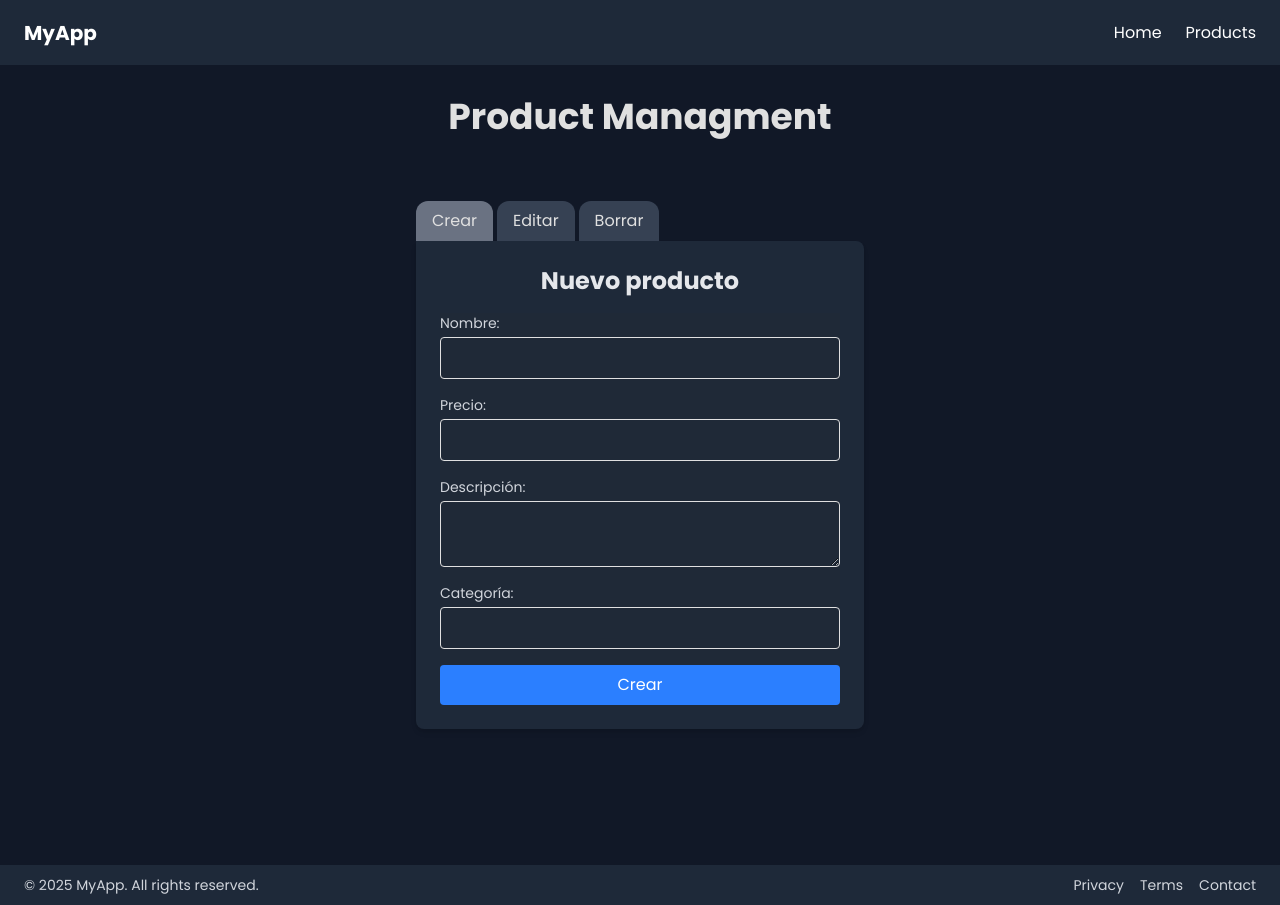
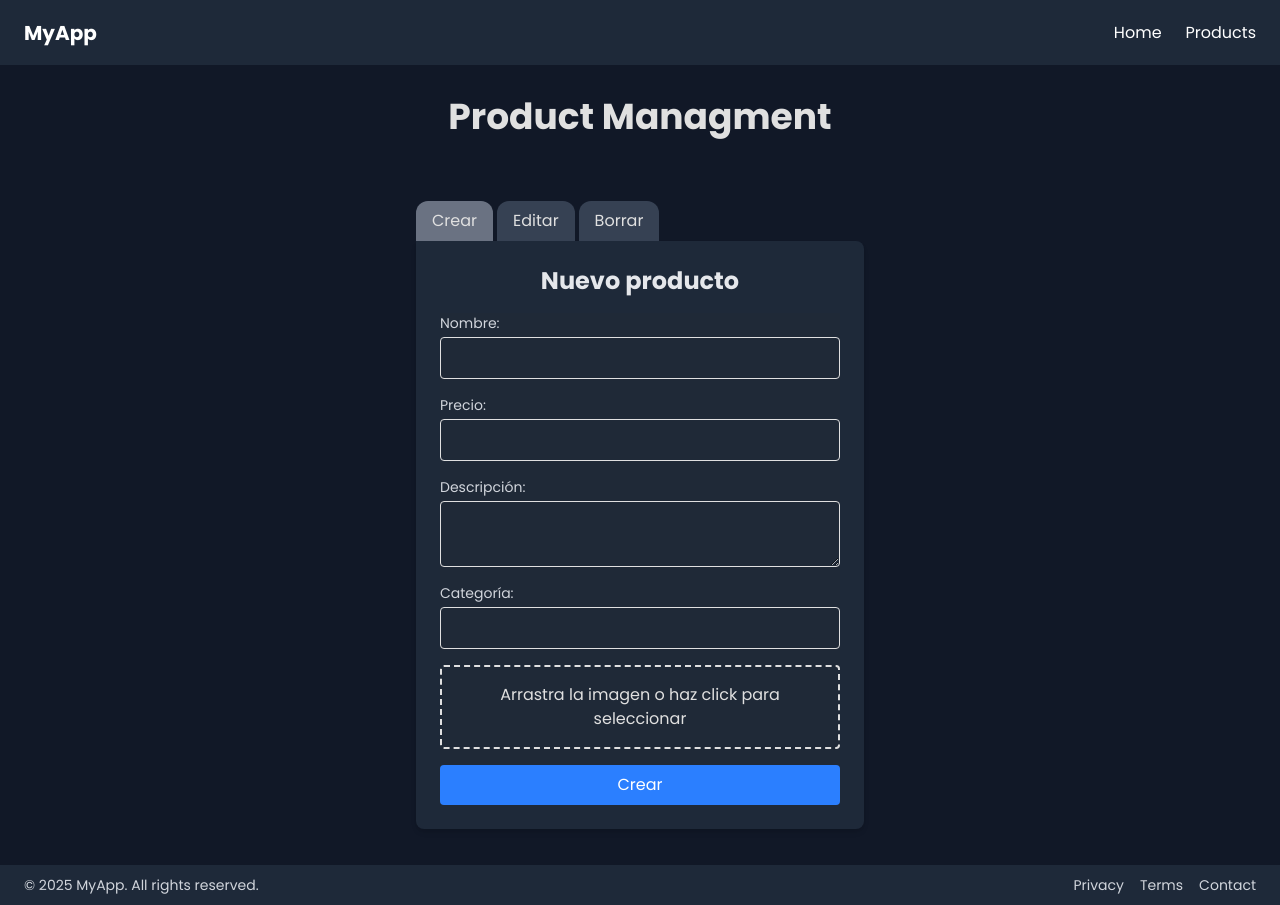
Before and after one commit to alexismandracchia/diveria-bootcamp2025, a Next.js app in the folder tomas-jimena/: page /admin/products in a window 1280 px wide. Built offline with nearby package versions, Linux system fonts and the light colour scheme; no server answers.

Commit message:
agrega soporte para imagen, dnd en CreateProductForm

```diff
--- a/tomas-jimena/src/components/admin-products/CreateProductForm.tsx
+++ b/tomas-jimena/src/components/admin-products/CreateProductForm.tsx
@@ -1,8 +1,13 @@
+"use client";
+import { useState } from "react";
+
 import { useAppState } from "@/hooks/useAppState";
 import { NewItem } from "@/types/app.types";
 
 export default function CreateProductForm() {
   const { addItem } = useAppState();
+  const [imageFile, setImageFile] = useState<File | null>(null);
+  const [preview, setPreview] = useState<string | null>(null);
 
   const handleSubmit = async (e: React.FormEvent<HTMLFormElement>) => {
     e.preventDefault();
@@ -13,10 +18,14 @@ export default function CreateProductForm() {
       price: Number(formData.get("price")),
       description: formData.get("description") as string,
       category: formData.get("category") as string,
-      image: undefined,
+      image: preview || undefined,
     };
+
     addItem(newItem);
+
     e.currentTarget.reset();
+    setImageFile(null);
+    setPreview(null);
   };
 
   return (
@@ -84,6 +93,40 @@ export default function CreateProductForm() {
             required
           />
         </div>
+
+        <div
+          className="border-2 border-dashed p-4 rounded text-center cursor-pointer"
+          onDrop={(e) => {
+            e.preventDefault();
+            const file = e.dataTransfer.files[0];
+            if (file && file.type.startsWith("image/")) {
+              setImageFile(file);
+              setPreview(URL.createObjectURL(file));
+            }
+          }}
+          onDragOver={(e) => e.preventDefault()}
+          onClick={() => document.getElementById("imageInput")?.click()}
+        >
+          {preview ? (
+            <img src={preview} alt="Preview" className="mx-auto max-h-48" />
+          ) : (
+            <p>Arrastra la imagen o haz click para seleccionar</p>
+          )}
+          <input
+            type="file"
+            accept="image/*"
+            id="imageInput"
+            onChange={(e) => {
+              const file = e.target.files?.[0];
+              if (file) {
+                setImageFile(file);
+                setPreview(URL.createObjectURL(file));
+              }
+            }}
+            className="hidden"
+          />
+        </div>
+
         <button
           type="submit"
           className="cursor-pointer bg-blue-500 text-white rounded py-2 hover:bg-blue-600"
```
